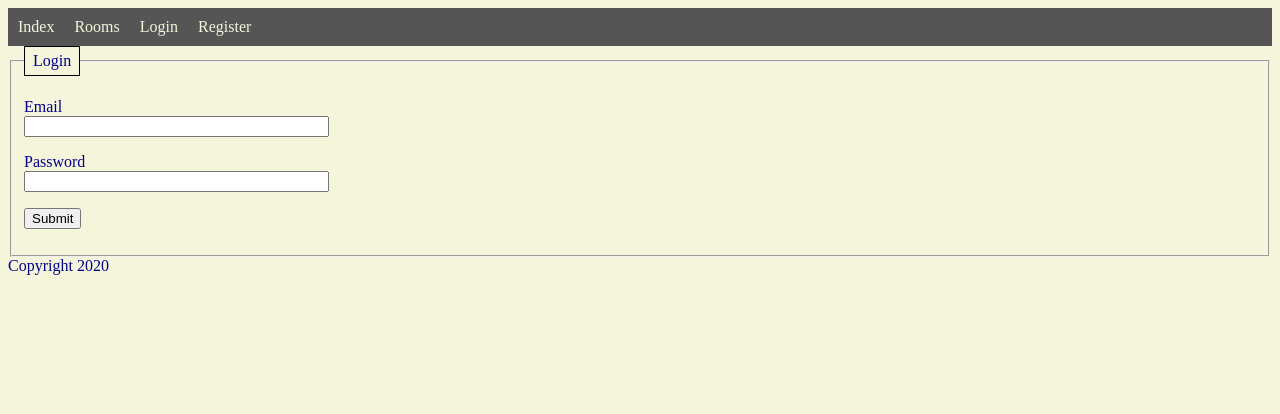
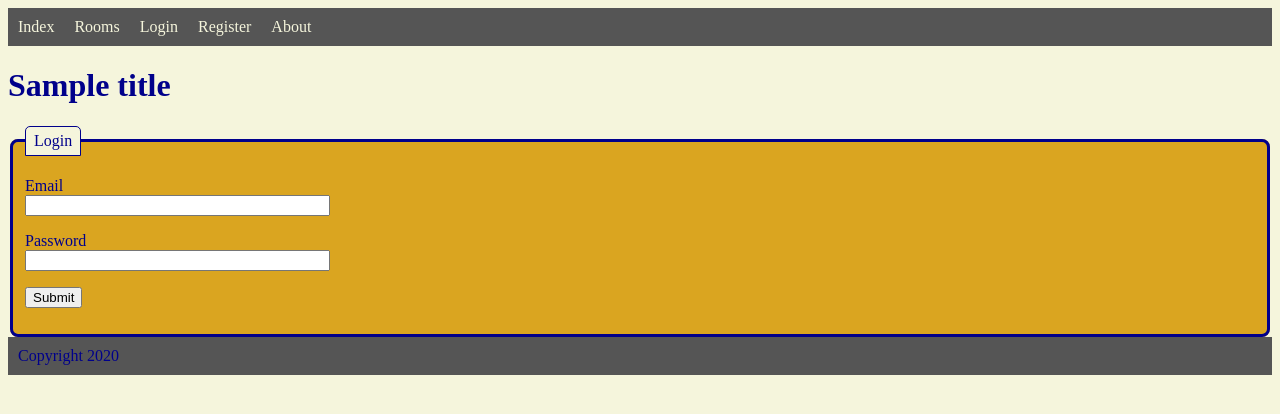
Before and after one commit to LeoKnox/flask_py, a Python web app: template application/templates/login.html in a window 1280 px wide. Shown: the top 414 px of the page. Run offline with Jinja, Linux system fonts and the light colour scheme; the template is opened without the code that fills it: most values are stand-ins (such as "Sample title", 1, 10 or a date in 2020); form fields are guessed from the names that the template uses.

Commit message:
Add files via upload

```diff
--- a/application/routes.py
+++ b/application/routes.py
@@ -28,6 +28,10 @@
     form = BuilderForm()
     return render_template("login.html", form=form, login="active")
 
+@app.route("/about")
+def about():
+    return render_template("about.html", about="active")
+
 @app.route("/builder")
 def builder():
     #Builder(builder_id=1, first_name="Kiki", last_name="Killer", email="kikikiller@dungeon.com", password="kiki1234").save()
--- a/application/static/css/index.css
+++ b/application/static/css/index.css
@@ -25,6 +25,11 @@
 
 .nav-li a:hover {
     background-color: #0f0d5e;
+}
+
+footer {
+    background-color: #555555;
+    padding: 10px;
 }
 
 #room_table {
@@ -58,10 +63,22 @@
     height: 100%;
 }
 
+fieldset {
+    border: 3px darkblue solid;
+    border-radius: 8px;
+    background-color: goldenrod;
+}
+
 .login_fieldset {
-    border: 1px black solid;
+    border: 1px darkblue solid;
     padding: 5px 8px;
     margin-top: 10px;
+    background-color: beige;
+    border-radius: 5px 5px 0px 0px;
+}
+
+.about_p {
+    width: 50%;
 }
 
 .active {
--- a/application/templates/includes/nav.html
+++ b/application/templates/includes/nav.html
@@ -4,6 +4,8 @@
             <li class="nav-li"><a class="{{ active_rooms }}" href="{{ url_for('rooms') }}">Rooms</a></li>
             <li class="nav-li"><a class="{{ login }}" href="{{ url_for('login') }}">Login</a></li>
             <li class="nav-li"><a class="" href="{{ url_for('register') }}">Register</a></li>
+            <li class="nav-li"><a class="{{ about }}" href="{{ url_for('about') }}">About</a></li>
         </fieldset>
     </ul>
 </nav>
+<h1>{{ title }}</h1>
```
Also changed, not shown: application/templates/about.html (added, +12 -0 lines).
